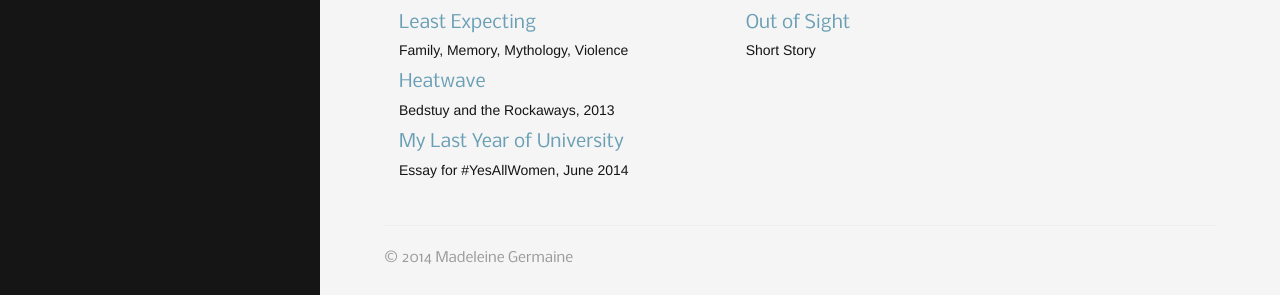
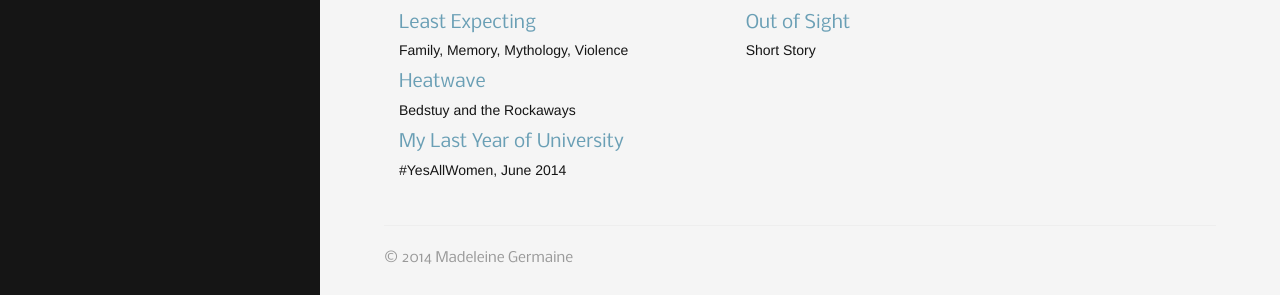
Before and after one commit to madeleinegermaine/madeleinegermaine, a Jekyll site: the page built from index.html, in a window 1280 px wide and 1149 px high. Shown: the part 833-1128 px from the top of the window. Built offline with Jekyll 4.4.1, drawn with Linux system fonts in a browser that asks for light colours; the list of posts is cut into pages by our own code.

Commit message:
Updated index.html

```diff
--- a/index.html
+++ b/index.html
@@ -72,11 +72,11 @@ published: true
       </li>
       <li>
         <h4><a href="https://madeleinegermaine.github.io/personal/2014/05/22/heatwave.html">Heatwave</a></h4>
-        <p>Bedstuy and the Rockaways, 2013</p>
+        <p>Bedstuy and the Rockaways</p>
       </li>
       <li>
         <h4><a href="https://madeleinegermaine.github.io/activism/personal/2014/06/04/last-year-of-university-yesallwomen.html">My Last Year of University</a></h4>
-        <p>Essay for #YesAllWomen, June 2014</p>
+        <p>#YesAllWomen, June 2014</p>
       </li>
     </ul>
   </div>
```
